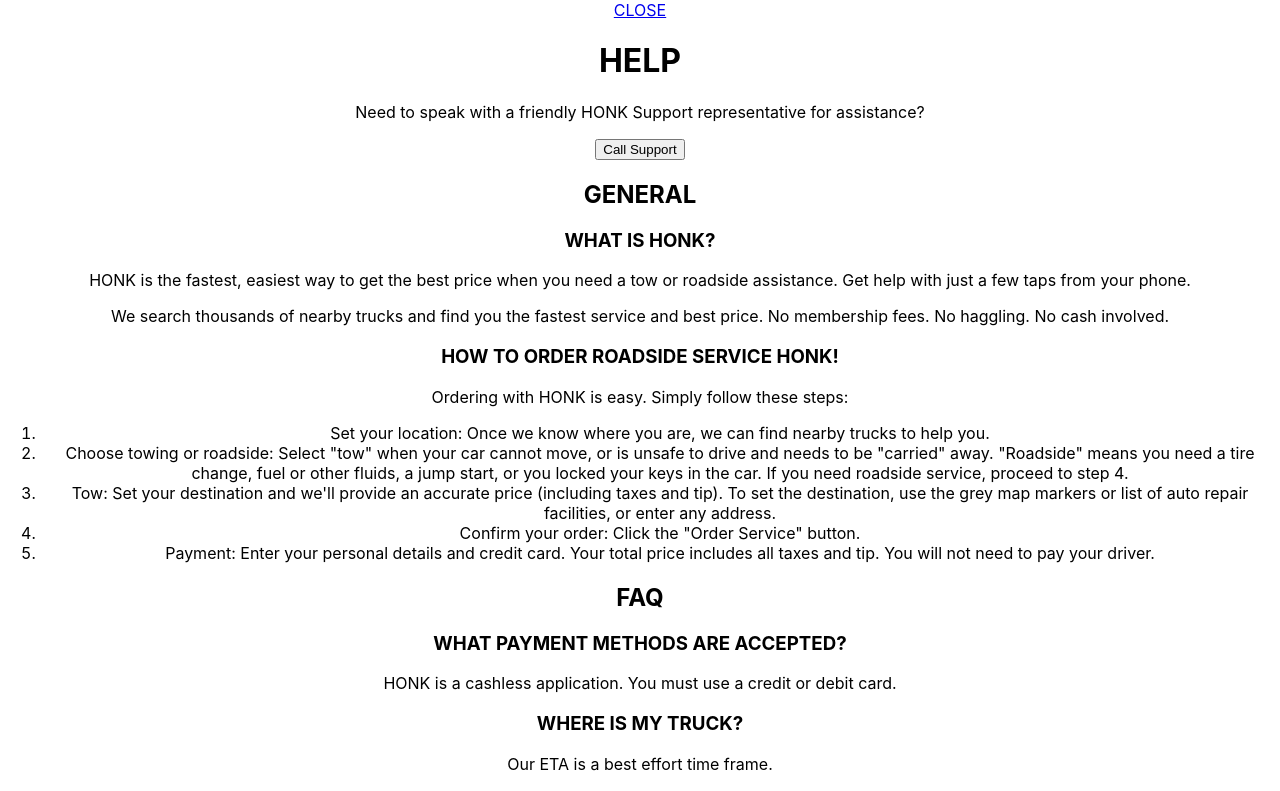
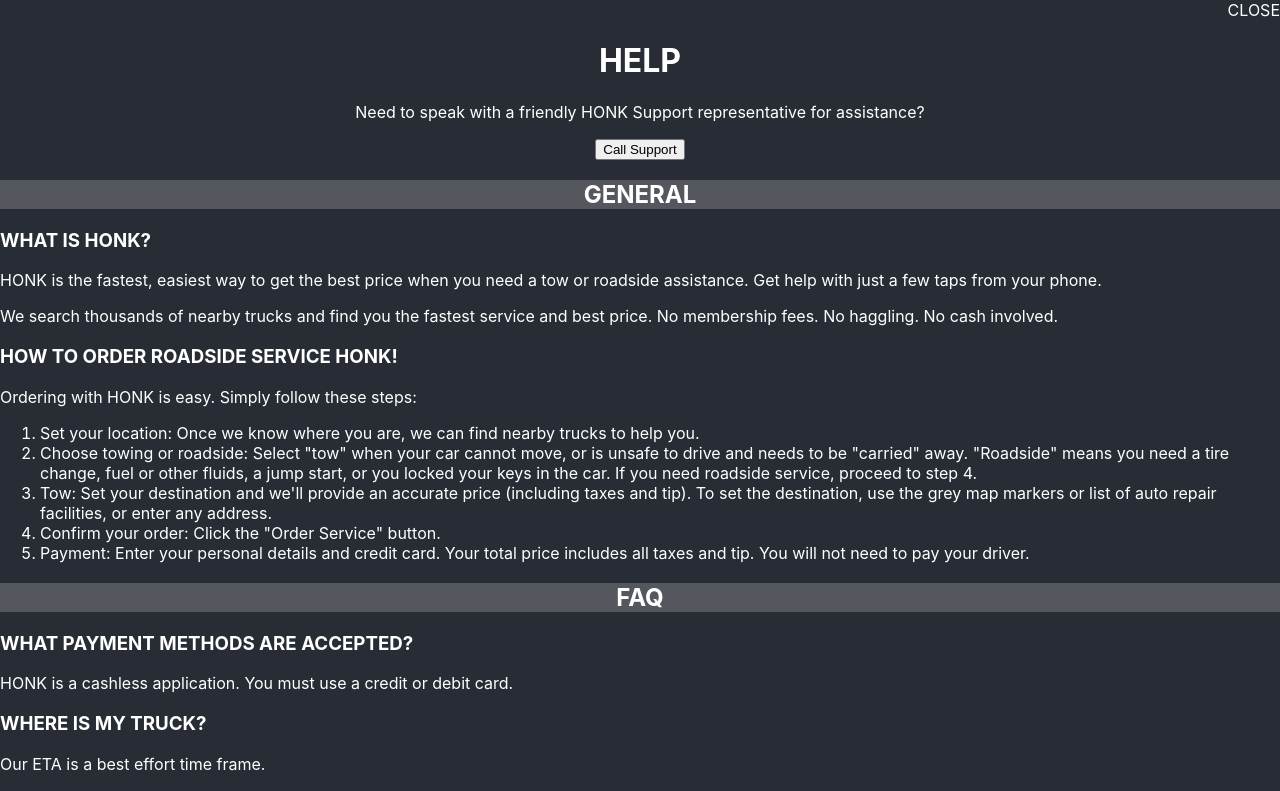
Before and after one commit to igot2bfreee/honk-clone, a React (Create React App) app: page /help in a window 1280 px wide. Shown: the top 791 px of the page. Built offline with nearby package versions, Linux system fonts and the light colour scheme.

Commit message:
workshop present

```diff
--- a/src/App.css
+++ b/src/App.css
@@ -36,3 +36,32 @@
     transform: rotate(360deg);
   }
 }
+.help-container {
+  background-color: #282c34;
+  color: white;
+  text-align: left;
+}
+
+.help-container h2 {
+  text-align: center;
+  background-color: #54585e;
+}
+
+.help-container a {
+  color: rgb(235, 154, 235);
+  font-weight: bold;
+}
+
+.help-close {
+  text-align: right;
+}
+
+.help-header {
+  text-align-last: center;
+}
+
+.help-container .special-a {
+  color: white;
+  font-weight: normal;
+  text-decoration: none;
+}
```
